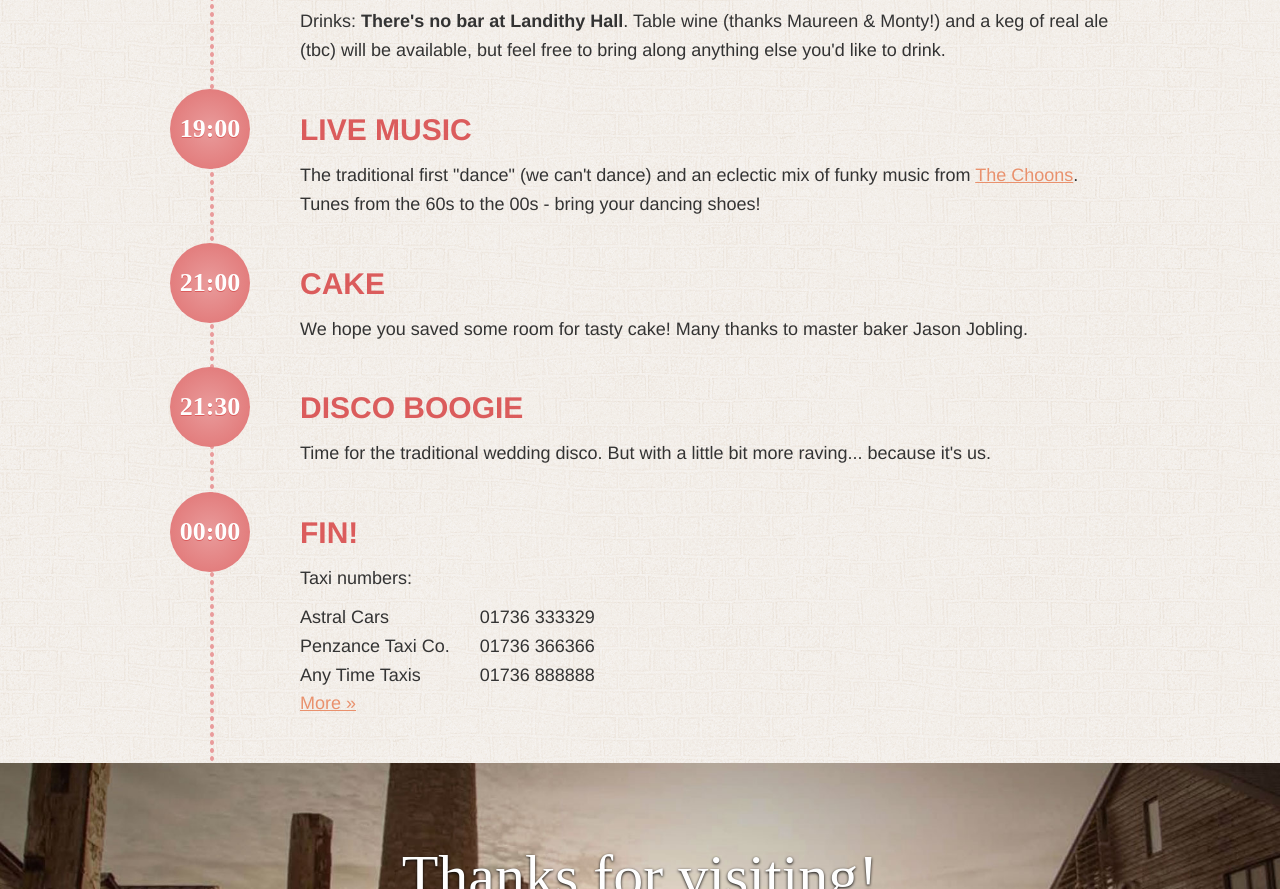
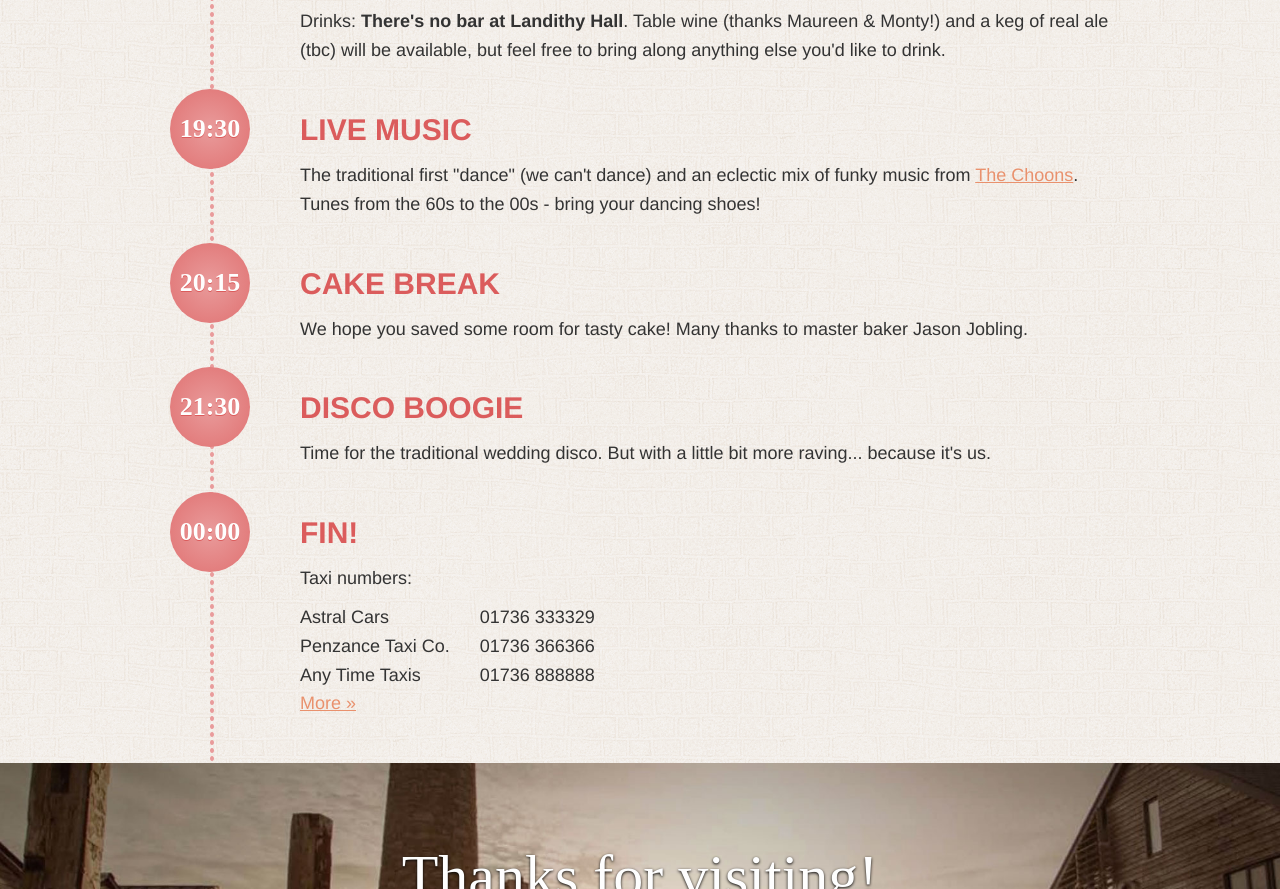
Before and after one commit to andrewdavey/wedding, a website: page index.html in a window 1280 px wide. Shown: the part 4484-5373 px from the top of the page. Drawn offline with nearby package versions, Linux system fonts and the light colour scheme; a web font is replaced by a local one.

Commit message:
Updated schedule timings

```diff
--- a/index.html
+++ b/index.html
@@ -199,12 +199,12 @@
                     Drinks: <strong>There's no bar at Landithy Hall</strong>. Table wine (thanks Maureen &amp; Monty!) and a keg of real ale (tbc) will be available, but feel free to bring along anything else you'd like to drink.
                 </p>
 
-                <h2 class="band"><span class="t">19:00</span> Live Music</h2>
+                <h2 class="band"><span class="t">19:30</span> Live Music</h2>
                 <p>
                     The traditional first "dance" (we can't dance) and an eclectic mix of funky music from <a href="http://www.thechoons.co.uk/">The Choons</a>. Tunes from the 60s to the 00s - bring your dancing shoes!
                 </p>
 
-                <h2 class="cake"><span class="t">21:00</span> Cake</h2>
+                <h2 class="cake"><span class="t">20:15</span> Cake Break</h2>
                 <p>
                     We hope you saved some room for tasty cake! Many thanks to master baker Jason Jobling.
                 </p>
```
